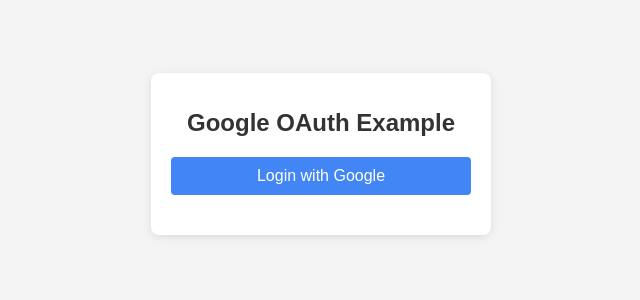
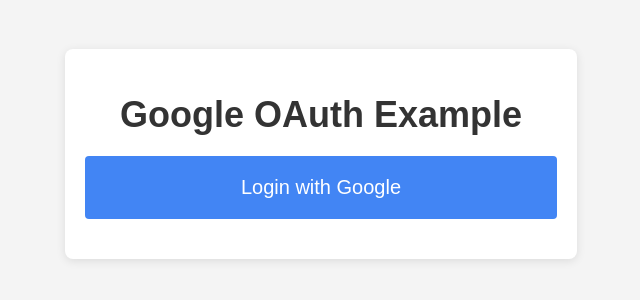
Before and after one commit to SabarishCodeWizard/Google-OAuth-2.0-Authentication-Example-with-Node.js-and-Passport.js, a website: page index.html in a window 1280 px wide. Shown: the part 246-546 px from the top of the page, without its empty margins (319-959 px from the left). Drawn offline with Linux system fonts and the light colour scheme; no server answers.

Commit message:
Update index.html

```diff
--- a/index.html
+++ b/index.html
@@ -22,7 +22,9 @@
             border-radius: 8px;
             box-shadow: 0 2px 10px rgba(0, 0, 0, 0.1);
             text-align: center;
-            width: 300px;
+            width: 90%;
+            max-width: 300px;
+            box-sizing: border-box;
         }
 
         h1 {
@@ -41,6 +43,7 @@
             border: none;
             border-radius: 4px;
             cursor: pointer;
+            box-sizing: border-box;
         }
 
         button:hover {
@@ -57,6 +60,46 @@
 
         p {
             margin-top: 20px;
+        }
+
+        @media (min-width: 768px) {
+            #content {
+                width: 60%;
+                max-width: 500px;
+            }
+
+            h1 {
+                font-size: 32px;
+            }
+
+            button {
+                font-size: 18px;
+                padding: 15px;
+            }
+
+            p {
+                font-size: 18px;
+            }
+        }
+
+        @media (min-width: 1024px) {
+            #content {
+                width: 40%;
+                max-width: 600px;
+            }
+
+            h1 {
+                font-size: 36px;
+            }
+
+            button {
+                font-size: 20px;
+                padding: 20px;
+            }
+
+            p {
+                font-size: 20px;
+            }
         }
     </style>
 </head>
```
